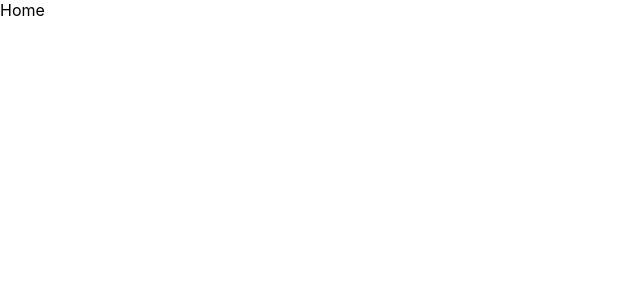
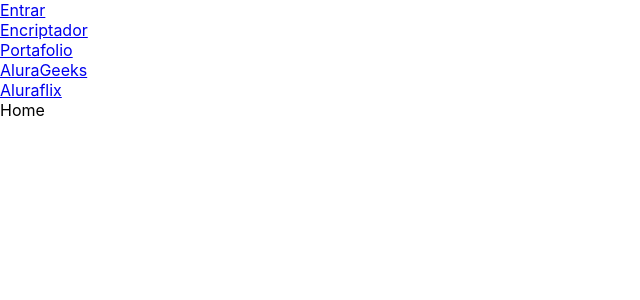
Before and after one commit to lexorC-137-1/Practicando-con-React, a React (Create React App) app: page / in a window 1280 px wide. Shown: the top 300 px of the page, without its empty margins (0-640 px from the left). Built offline with nearby package versions, Linux system fonts and the light colour scheme.

Commit message:
creando nav

```diff
--- a/src/App.js
+++ b/src/App.js
@@ -1,15 +1,16 @@
 import { BrowserRouter as Router, Routes, Route } from "react-router-dom";
-import Home from "./Paginas/Home"
+import Home from "./Paginas/Home";
 import Encriptador from "./Challenges/Encriptador";
 import Portafolio from "./Challenges/Portafolio";
 import AluraGeeks from "./Challenges/Alurageeks";
 import AluraFlix from "./Challenges/Aluraflix";
 import Page404 from "./Paginas/Page404";
-
+import Header from "./Componentes/Header";
 
 function App() {
   return (
     <Router>
+      <Header />
       <Routes>
         <Route path="/" element={<Home />} />
         <Route path="/encriptador" element={<Encriptador />} />
--- /dev/null
+++ b/src/Componentes/Header.jsx
@@ -0,0 +1,18 @@
+
+
+const Header = () => {
+    return (<>
+        <nav>
+            <ul>
+                <li><a href="/">Entrar</a></li>
+                <li><a href="/encriptador">Encriptador</a></li>
+                <li><a href="/portafolio">Portafolio</a></li>
+                <li><a href="/alurageeks">AluraGeeks</a></li>
+                <li><a href="/aluraflix">Aluraflix</a></li>
+
+            </ul>
+        </nav>
+    </>)
+}
+
+export default Header;
--- a/src/Paginas/Page404.jsx
+++ b/src/Paginas/Page404.jsx
@@ -1,4 +1,4 @@
-import "../assets/404.css"
+import "../Assets/404.css"
 
 
 const Page404 = () => {
```
